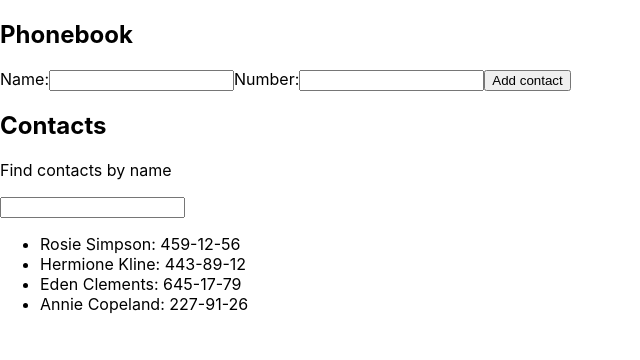
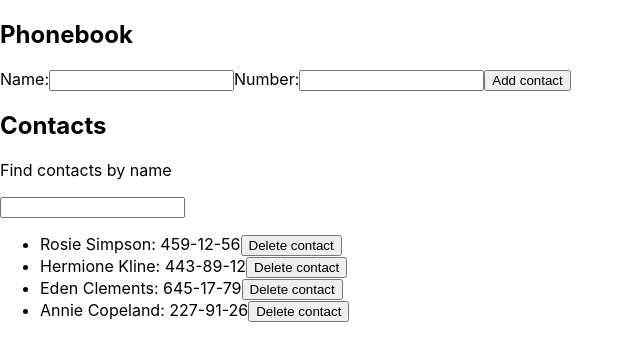
Before and after one commit to Reizlina/goit-react-hw-02-phonebook-2, a React (Create React App) app: page / in a window 1280 px wide. Shown: the top 360 px of the page, without its empty margins (0-640 px from the left). Built offline with nearby package versions, Linux system fonts and the light colour scheme.

Commit message:
finished logic part

```diff
--- a/package.json
+++ b/package.json
@@ -7,7 +7,9 @@
     "@testing-library/jest-dom": "^5.16.3",
     "@testing-library/react": "^12.1.4",
     "@testing-library/user-event": "^13.5.0",
+    "formik": "^2.2.9",
     "nanoid": "^4.0.0",
+    "notiflix": "^3.2.5",
     "react": "^18.1.0",
     "react-dom": "^18.1.0",
     "react-scripts": "5.0.1",
--- a/src/components/Form/Contacts/Contacts.jsx
+++ b/src/components/Form/Contacts/Contacts.jsx
@@ -1,12 +1,20 @@
-import { nanoid } from 'nanoid';
-
-function Contacts({ contacts }) {
-  const listItem = contacts.map(({ name, number }) => (
-    <li key={nanoid()}>
-      {name}: {number}
-    </li>
-  ));
-  return <ul>{listItem}</ul>;
+function Contacts({ contacts, deleteContact }) {
+  return (
+    <ul>
+      {contacts.map(({ name, number, id }) => (
+        <li key={id}>
+          {name}: {number}
+          <button
+            onClick={() => {
+              deleteContact(id);
+            }}
+          >
+            Delete contact
+          </button>
+        </li>
+      ))}
+    </ul>
+  );
 }
 
 export default Contacts;
--- a/src/components/Form/Form.jsx
+++ b/src/components/Form/Form.jsx
@@ -1,4 +1,7 @@
 import React, { Component } from 'react';
+import { nanoid } from 'nanoid';
+//  import { Formik } from 'formik';
+import Notiflix from 'notiflix';
 
 import Section from './Section/Section';
 import FormInput from './FormInput/FormInput';
@@ -14,32 +17,33 @@ class Form extends Component {
       { id: 'id-4', name: 'Annie Copeland', number: '227-91-26' },
     ],
     filter: '',
-    name: '',
-    number: '',
-  };
-
-  handleChange = e => {
-    this.setState(() => {
-      const { name, value } = e.target;
-      return { [name]: value };
-    });
-  };
-
-  onFormSubmit = e => {
-    e.preventDefault();
-    const { name, number } = this.state;
-    this.setState(prevState => {
-      return {
-        contacts: [...prevState.contacts, { name: name, number: number }],
-      };
-    });
-    e.target.reset();
   };
 
   findContact = e => {
     this.setState(() => {
       return { filter: e.target.value };
     });
+  };
+
+  submitForm = ({ name, number }) => {
+    const nameOfContact = this.state.contacts.find(
+      contact => contact.name === name
+    );
+    if (nameOfContact) {
+      Notiflix.Notify.failure(`${name} is already in contacts`, {
+        position: 'center-center',
+      });
+      return;
+    } else {
+      this.setState(prevState => {
+        return {
+          contacts: [
+            ...prevState.contacts,
+            { name: name, number: number, id: nanoid() },
+          ],
+        };
+      });
+    }
   };
 
   filterContact = () => {
@@ -53,17 +57,27 @@ class Form extends Component {
     });
   };
 
+  deleteContact = idContact => {
+    this.setState(prevState => {
+      return {
+        contacts: prevState.contacts.filter(
+          contact => contact.id !== idContact
+        ),
+      };
+    });
+  };
+
   render() {
-    const { onFormSubmit, handleChange, findContact } = this;
+    const { findContact, deleteContact } = this;
     const contacts = this.filterContact();
     return (
       <>
         <Section title="Phonebook">
-          <FormInput onFormSubmit={onFormSubmit} onInputChange={handleChange} />
+          <FormInput onFormSubmit={this.submitForm} />
         </Section>
         <Section title="Contacts">
           <SearchContact findContact={findContact} />
-          <Contacts contacts={contacts} />
+          <Contacts contacts={contacts} deleteContact={deleteContact} />
         </Section>
       </>
     );
--- a/src/components/Form/FormInput/FormInput.jsx
+++ b/src/components/Form/FormInput/FormInput.jsx
@@ -1,6 +1,24 @@
-function FormInput({ onFormSubmit, onInputChange }) {
+import React, { Component } from 'react';
+
+class FormInput extends Component {
+  state = { name: '', number: '' };
+
+  onFormSubmit = e => {
+    e.preventDefault();
+    this.props.onFormSubmit(this.state);
+    e.target.reset();
+  };
+
+  handleChange = e => {
+    this.setState(() => {
+      const { name, value } = e.target;
+      return { [name]: value };
+    });
+  };
+
+  render() {
     return (
-    <form onSubmit={onFormSubmit}>
+      <form onSubmit={this.onFormSubmit}>
         <label>
           Name:
           <input
@@ -9,7 +27,7 @@ function FormInput({ onFormSubmit, onInputChange }) {
             pattern="^[a-zA-Zа-яА-Я]+(([' -][a-zA-Zа-яА-Я ])?[a-zA-Zа-яА-Я]*)*$"
             title="Name may contain only letters, apostrophe, dash and spaces. For example Adrian, Jacob Mercer, Charles de Batz de Castelmore d'Artagnan"
             required
-          onChange={onInputChange}
+            onChange={this.handleChange}
           />
         </label>
         <label>
@@ -20,12 +38,13 @@ function FormInput({ onFormSubmit, onInputChange }) {
             pattern="\+?\d{1,4}?[-.\s]?\(?\d{1,3}?\)?[-.\s]?\d{1,4}[-.\s]?\d{1,4}[-.\s]?\d{1,9}"
             title="Phone number must be digits and can contain spaces, dashes, parentheses and can start with +"
             required
-          onChange={onInputChange}
+            onChange={this.handleChange}
           />
         </label>
         <button>Add contact</button>
       </form>
     );
   }
+}
 
 export default FormInput;
```
Also changed, not shown: 1 other file (tests, documents, lock files or other folders). Lines whose indentation alone changed are shown as unchanged.
